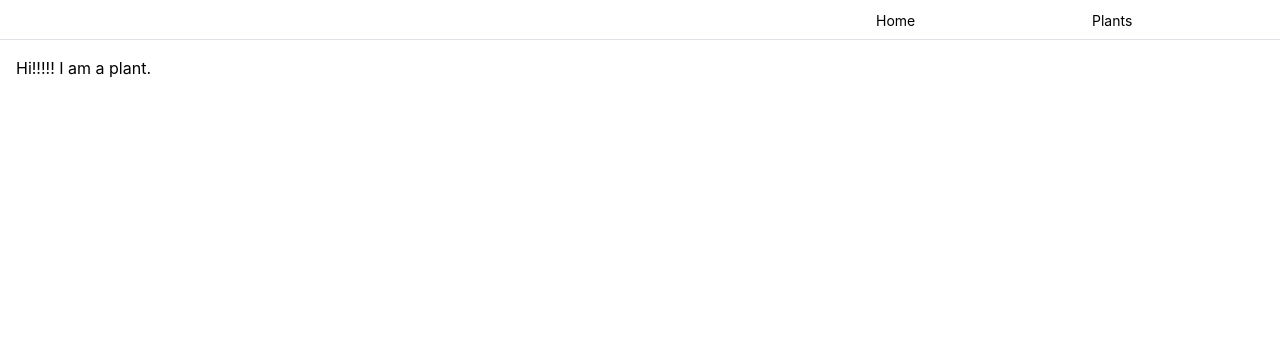
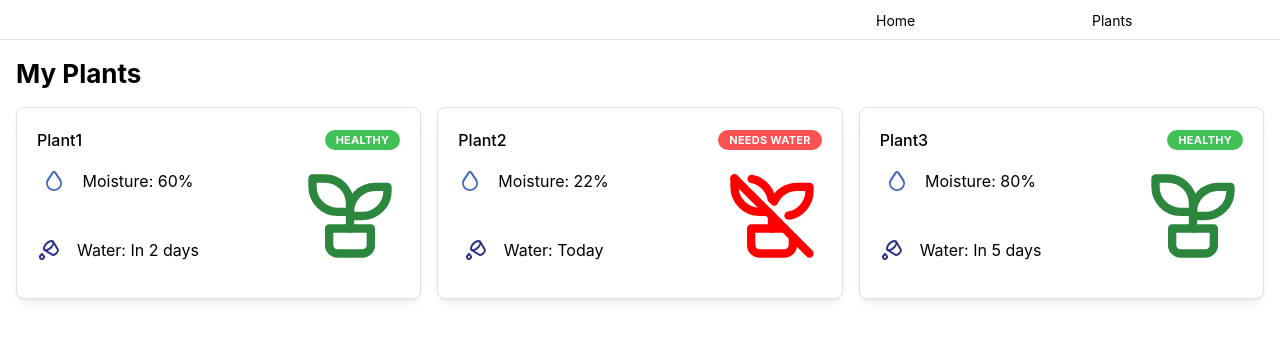
Before and after one commit to ttcaup/smartyPlants, a Next.js app in the folder frontend/: page /plants in a window 1280 px wide. Shown: the top 340 px of the page. Built offline with nearby package versions, Linux system fonts and the light colour scheme.

Commit message:
feat: add plant dashboard and setup individual plant pages.

```diff
--- a/frontend/app/plants/page.js
+++ b/frontend/app/plants/page.js
@@ -1,11 +1,83 @@
 'use client';
 
-import PageLayout from '../components/PageLayout';
+import PageLayout from '@/app/components/PageLayout';
+import { Grid, Card, Text, Badge, Group, Title, Stack } from '@mantine/core';
+import Link from 'next/link';
+import {
+  IconDroplet,
+  IconBucketDroplet,
+  IconPlant,
+  IconPlantOff,
+} from '@tabler/icons-react';
 
-export default function Plant() {
+const plants = [
+  {
+    name: 'Plant1',
+    slug: 'plant1',
+    moisture: 60,
+    status: 'Healthy',
+    nextWater: 'In 2 days',
+  },
+  {
+    name: 'Plant2',
+    slug: 'plant2',
+    moisture: 22,
+    status: 'Needs Water',
+    nextWater: 'Today',
+  },
+  {
+    name: 'Plant3',
+    slug: 'plant3',
+    moisture: 80,
+    status: 'Healthy',
+    nextWater: 'In 5 days',
+  },
+];
+
+export default function PlantDashboard() {
   return (
-    <div className='Plants'>
-      <PageLayout>Hi!!!!! I am a plant.</PageLayout>
-    </div>
+    <PageLayout>
+      <div className='PlantDashboard'>
+        <Title order={2} mb='md'>
+          My Plants
+        </Title>
+        <Grid>
+          {plants.map((plant) => (
+            <Grid.Col span={{ base: 12, sm: 6, md: 4 }} key={plant.slug}>
+              <Link
+                href={`/plants/${plant.slug}`}
+                style={{ textDecoration: 'none' }}
+              >
+                <Card shadow='sm' padding='lg' radius='md' withBorder>
+                  <Group justify='space-between'>
+                    <Text fw={500}>{plant.name}</Text>
+                    <Badge color={plant.status === 'Healthy' ? 'green' : 'red'}>
+                      {plant.status}
+                    </Badge>
+                  </Group>
+                  <Group justify='space-between'>
+                    <Stack gap='sm'>
+                      <Group justify='center' align='center'>
+                        <IconDroplet color={'#4069bf'} />
+                        <p>Moisture: {plant.moisture}%</p>
+                      </Group>
+                      <Group justify='center' align='center'>
+                        <IconBucketDroplet color={'#2d3386'} />
+                        <p>Water: {plant.nextWater}</p>
+                      </Group>
+                    </Stack>
+                    {plant.status === 'Healthy' ? (
+                      <IconPlant size={100} color={'#2d863e'} />
+                    ) : (
+                      <IconPlantOff size={100} color='red' />
+                    )}
+                  </Group>
+                </Card>
+              </Link>
+            </Grid.Col>
+          ))}
+        </Grid>
+      </div>
+    </PageLayout>
   );
 }
```
Also changed, not shown: frontend/app/plants/[plant]/page.js (added, +74 -0 lines).
